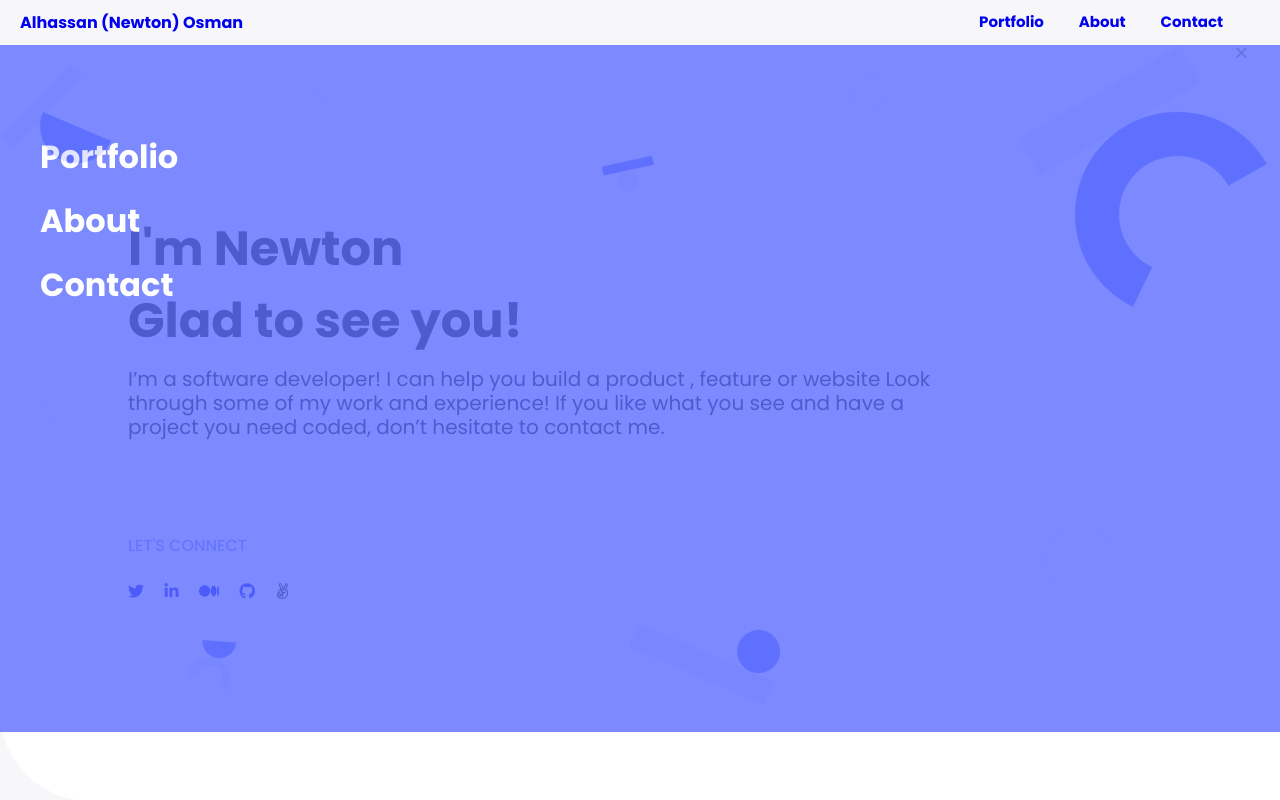
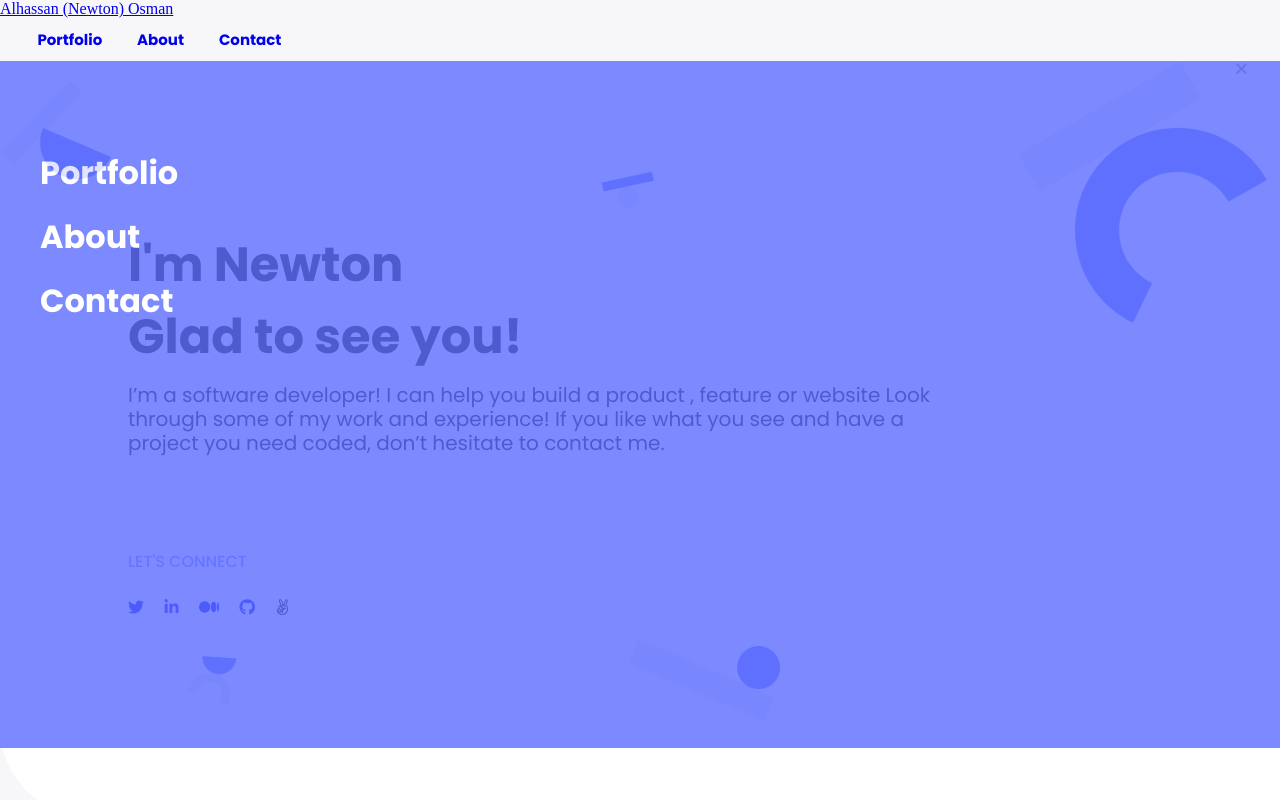
Before and after one commit to flemton/my-portfolio, a website: page index.html in a window 1280 px wide. Shown: the top 800 px of the page. Drawn offline with Linux system fonts and the light colour scheme.

Commit message:
Update files

```diff
--- a/index.html
+++ b/index.html
@@ -15,17 +15,19 @@
 </head>
 
 <body>
+<header>
+    <a href="./index.html">
+        Alhassan (Newton) Osman
+    </a>
     <nav>
-        <div class="nav-bar"><a href="./index.html">
-            Alhassan (Newton) Osman
-        </a>
+    <div class="nav-bar">
         <button type="button" class="menu"><i class="fa fa-bars" id="hamburger-icon" aria-hidden="true"></i></button>
         <div id="top-nav">
             <a href="#portfolio">Portfolio</a>
             <a href="#about">About</a>
             <a href="#contact">Contact</a>
         </div>
-        </div>
+    </div>
     </nav>
     <div class="mobile-menu">
         <button type="button" id="close"><i class="fa-solid fa-xmark fa-lg" id="icon-close"></i></button>
@@ -35,6 +37,7 @@
             <li class="mobile-menu-item3"><a href="#contact">Contact</a></li>
         </ul>
     </div>
+</header>
     <section class="headline">
         <h1>I'm Newton <br>Glad to see you!</h1>
         <p class="headline-text">I’m a software developer! I can help you build a product , feature or website Look
--- a/style.css
+++ b/style.css
@@ -17,6 +17,7 @@ nav a {
 }
 
 .menu {
+  display: block;
   border-color: transparent;
   background: none;
 }
```
